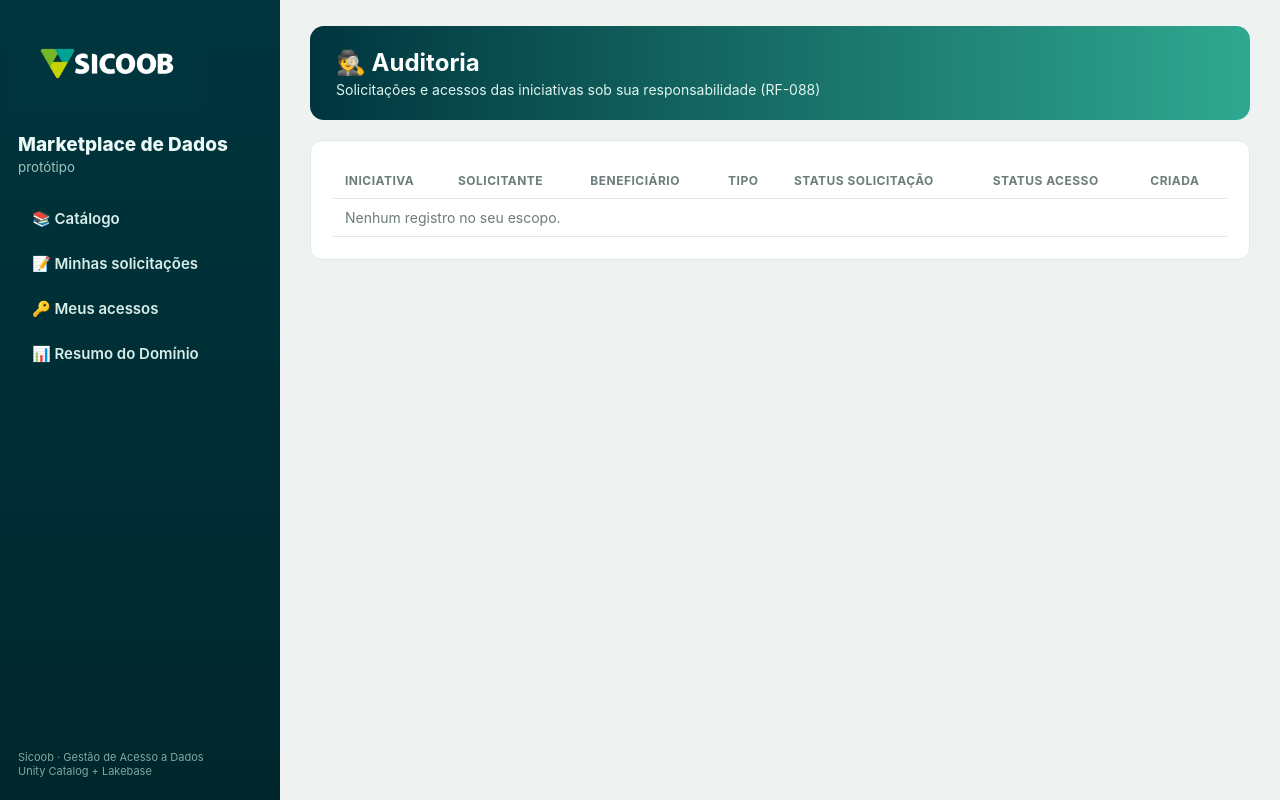
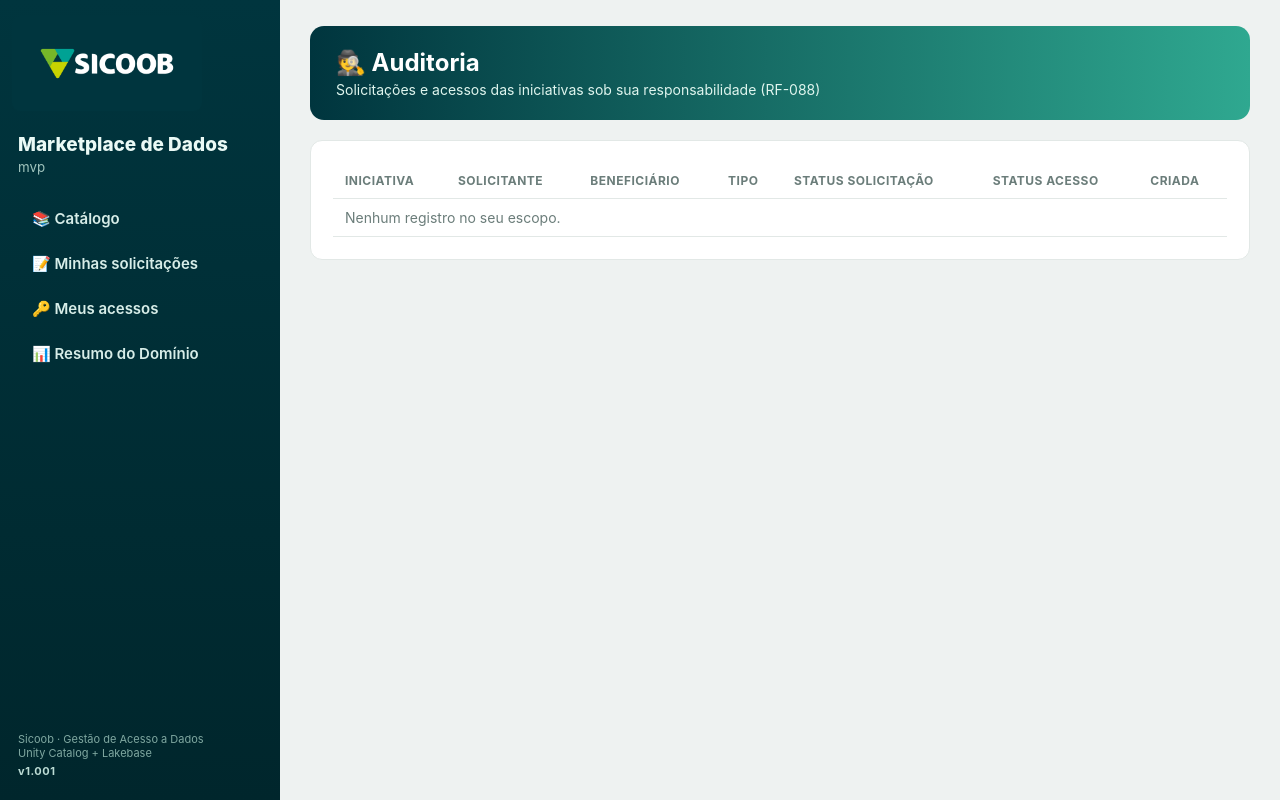
Before and after one commit to lfmed/marketplace-dados-sicoob, a Python web app: template app/templates/auditoria.html in a window 1280 px wide. Run offline with Jinja, Linux system fonts and the light colour scheme; the template is opened without the code that fills it, so the values that code supplies are empty.

Commit message:
Sidebar: "protótipo" -> "MVP" + versão v1.001 no rodapé
Marca agora exibe "MVP"; rodapé do menu lateral mostra a versão (v1.001),
a ser incrementada a cada modificação do app.

Co-authored-by: Isaac <no-reply@databricks.com>

```diff
--- a/app/static/style.css
+++ b/app/static/style.css
@@ -26,6 +26,7 @@ a{color:inherit;text-decoration:none}
 .nav a.active{background:var(--teal);color:#04231f}
 .sidebar .spacer{flex:1}
 .sidebar .foot{font-size:11px;color:#7fa8a1}
+.sidebar .foot .ver{display:inline-block;margin-top:4px;color:#bcdcd5;font-weight:700;letter-spacing:.05em}
 
 /* ---------- Main ---------- */
 .main{flex:1;padding:26px 30px;overflow:auto}
--- a/app/templates/base.html
+++ b/app/templates/base.html
@@ -11,7 +11,7 @@
 <aside class="sidebar">
   <img class="logo-img" src="{{ url_for('static', filename='logo-sicoob.png') }}" alt="Sicoob">
 
-  <div class="brand"><h1>Marketplace de Dados</h1><small>protótipo</small></div>
+  <div class="brand"><h1>Marketplace de Dados</h1><small>MVP</small></div>
 
   {% if enable_proxy %}
   <div class="proxy-label">ATUAR COMO (PROXY)</div>
@@ -50,7 +50,7 @@
   </nav>
 
   <div class="spacer"></div>
-  <div class="foot">Sicoob · Gestão de Acesso a Dados<br>Unity Catalog + Lakebase</div>
+  <div class="foot">Sicoob · Gestão de Acesso a Dados<br>Unity Catalog + Lakebase<br><span class="ver">v1.001</span></div>
 </aside>
 
 <main class="main">
```
